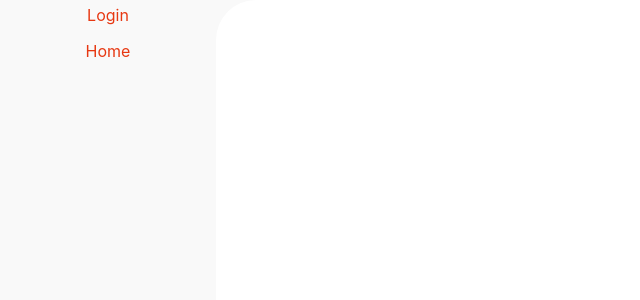
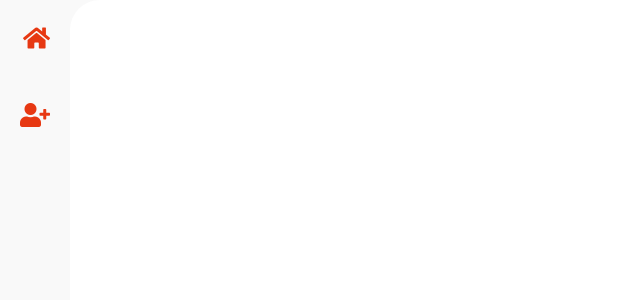
Before and after one commit to sahilkaushal7/InfoOverflow, a React (Create React App) app in the folder frontend/: page /create in a window 1280 px wide. Shown: the top 300 px of the page, without its empty margins (0-640 px from the left). Built offline with nearby package versions, Linux system fonts and the light colour scheme.

Commit message:
added some styling in the header

```diff
--- a/frontend/src/App.tsx
+++ b/frontend/src/App.tsx
@@ -5,6 +5,7 @@ import { connect } from 'react-redux';
 import * as actions from './store/actions/auth';
 import { State, DispatchType } from './store/types';
 import './styles/main.scss';
+import cn from 'classnames';
 
 interface AppProps {
   onTryAutoSignUp: any;
@@ -18,7 +19,7 @@ class App extends React.Component<AppProps> {
 
   render() {
     return (
-      <div className="App" >
+      <div className={cn('io-app')} >
         <Router>
           <BaseRouter />
         </Router>
--- a/frontend/src/app/layouts/MainLayout/Header/index.tsx
+++ b/frontend/src/app/layouts/MainLayout/Header/index.tsx
@@ -25,15 +25,28 @@ interface HeaderState { }
 
 class Header extends React.Component<HeaderProps, HeaderState> {
   render() {
-    const { isAuthenticated, logout, username, isLoading } = this.props;
+    const { isAuthenticated, logout, isLoading } = this.props;
+    const sharedProps = {
+      activeClassName: 'io-ml__header-link--active',
+      className: 'io-ml__header-link',
+    };
+
     return (
       <div className={cn('io-ml__header-container')}>
-        {!isAuthenticated || isLoading ?
-          <IOLink to={'login'}>Login</IOLink> :
-          <IOLink to={'user'}>{username}</IOLink>}
-        {isAuthenticated && <IOLink to={'/'} onClick={logout}>Logout</IOLink>}
         <p className={cn('io-clickable')}>
-          <IOLink to={'/'} >Home</IOLink>
+          <IOLink {...sharedProps} exact={true} to={'/'} >
+            <i className={cn('fa', 'fa-home')} />
+          </IOLink>
+        </p>
+        <p>{!isAuthenticated || isLoading ?
+          <IOLink {...sharedProps} to={'login'}><i className={cn('fa', 'fa-user-plus')} /></IOLink> :
+          <IOLink {...sharedProps} to={'user'}><i className={cn('fa', 'fa-user')} /></IOLink>}
+        </p>
+        <p>
+          {isAuthenticated &&
+            <IOLink {...sharedProps} to={'/'} onClick={logout}>
+              <i className={cn('fa', 'fa-user-times')} />
+            </IOLink>}
         </p>
       </div>
     )
--- a/frontend/src/app/layouts/MainLayout/styles.scss
+++ b/frontend/src/app/layouts/MainLayout/styles.scss
@@ -1,4 +1,6 @@
 @import '../../../styles/abstracts/variables';
+
+$container-border-width: 30px;
 
 .io-ml {
   width: 100%;
@@ -10,46 +12,36 @@
 }
 
 .io-ml__container {
-  height: 2000px;
-  margin-left: 20%;
   width: 100%;
   background: $bg-color;
+  border-top-left-radius: $container-border-width;
+  border-bottom-left-radius: $container-border-width;
+  padding: $container-border-width;
 }
 
 .io-ml__header {
-  position: fixed;
-  top: 0;
-  left: 0;
-  bottom: 0;
-  flex: 0 0 20%;
-  max-width: 20%;
-  width: 100%;
+  width: auto;
   height: 100%;
   background: transparent;
 
-  &::after {
-    position: absolute;
-    top: 0;
-    right: 0;
-    content: '';
-    display: block;
-    height: 100%;
-    width: 40px;
-    background: $bg-color;
-    border-top-left-radius: 40px;
-    border-bottom-left-radius: 40px;
-  }
-
   .io-ml__header-container {
+    width: 100%;
     display: flex;
     flex-direction: column;
-    align-items: center;
-    padding: 5px 45px 5px 5px;
+    align-items: flex-end;
     color: $primary;
+    font-size: 24px;
 
+    .io-ml__header-link {
+      background: transparent;
+      border-top-left-radius: 45%;
+      border-bottom-left-radius: 45%;
+      padding: 8px 20px;
+      width: 100%;
+    }
 
-    input {
-      width: 100%;
+    .io-ml__header-link--active {
+      background: white;
     }
   }
 }
--- a/frontend/src/app/views/Login/index.tsx
+++ b/frontend/src/app/views/Login/index.tsx
@@ -1,5 +1,4 @@
 import React from 'react';
-import { Redirect } from 'react-router';
 
 interface LoginProps {
   userLogin: (email: string, password: string) => void;
--- a/frontend/src/lib/elements/IOLink/index.tsx
+++ b/frontend/src/lib/elements/IOLink/index.tsx
@@ -1,16 +1,17 @@
 import * as React from 'react';
-import { Link as RouterLink } from 'react-router-dom';
+import { NavLink as RouterLink, NavLinkProps } from 'react-router-dom';
 import cn from 'classnames';
 
-interface IOLinkProps extends React.AnchorHTMLAttributes<HTMLAnchorElement> {
+interface IOLinkProps extends React.AnchorHTMLAttributes<HTMLAnchorElement>, NavLinkProps {
   to: string;
+  className: string;
 }
 
-const IOLink: React.FunctionComponent<IOLinkProps> = ({ to, ...rest }) => (
+const IOLink: React.FunctionComponent<IOLinkProps> = ({ to, className, ...rest }) => (
   <RouterLink
     to={to}
     {...rest}
-    className={cn('io-iolink')}
+    className={cn('io-iolink', className)}
   />
 )
 
--- a/frontend/src/styles/base/_global.scss
+++ b/frontend/src/styles/base/_global.scss
@@ -1,3 +1,8 @@
 .io-clickable {
   cursor: pointer;
 }
+
+body, html, #root, .io-app {
+  height: 100%;
+  width: 100%;
+}
```
